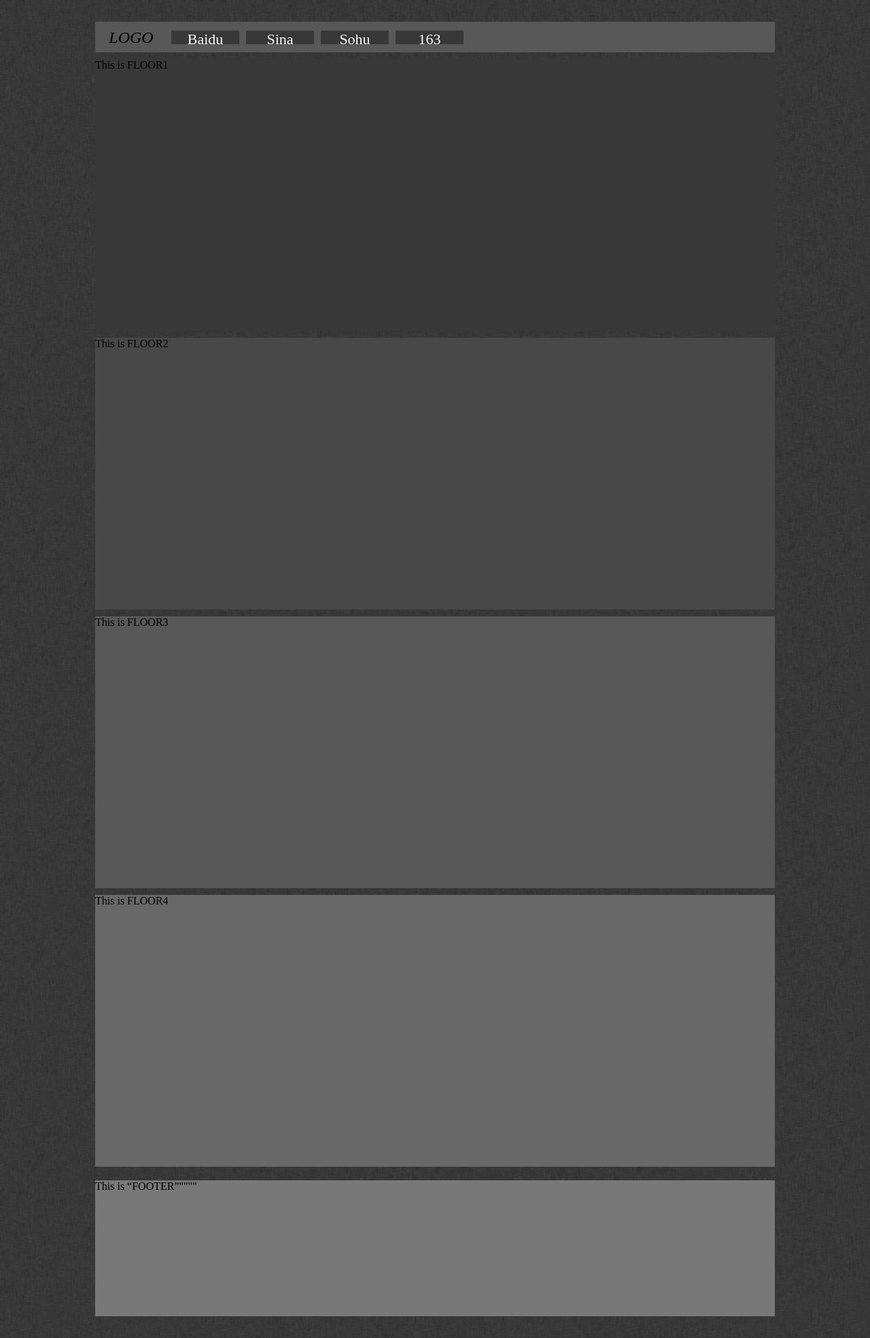
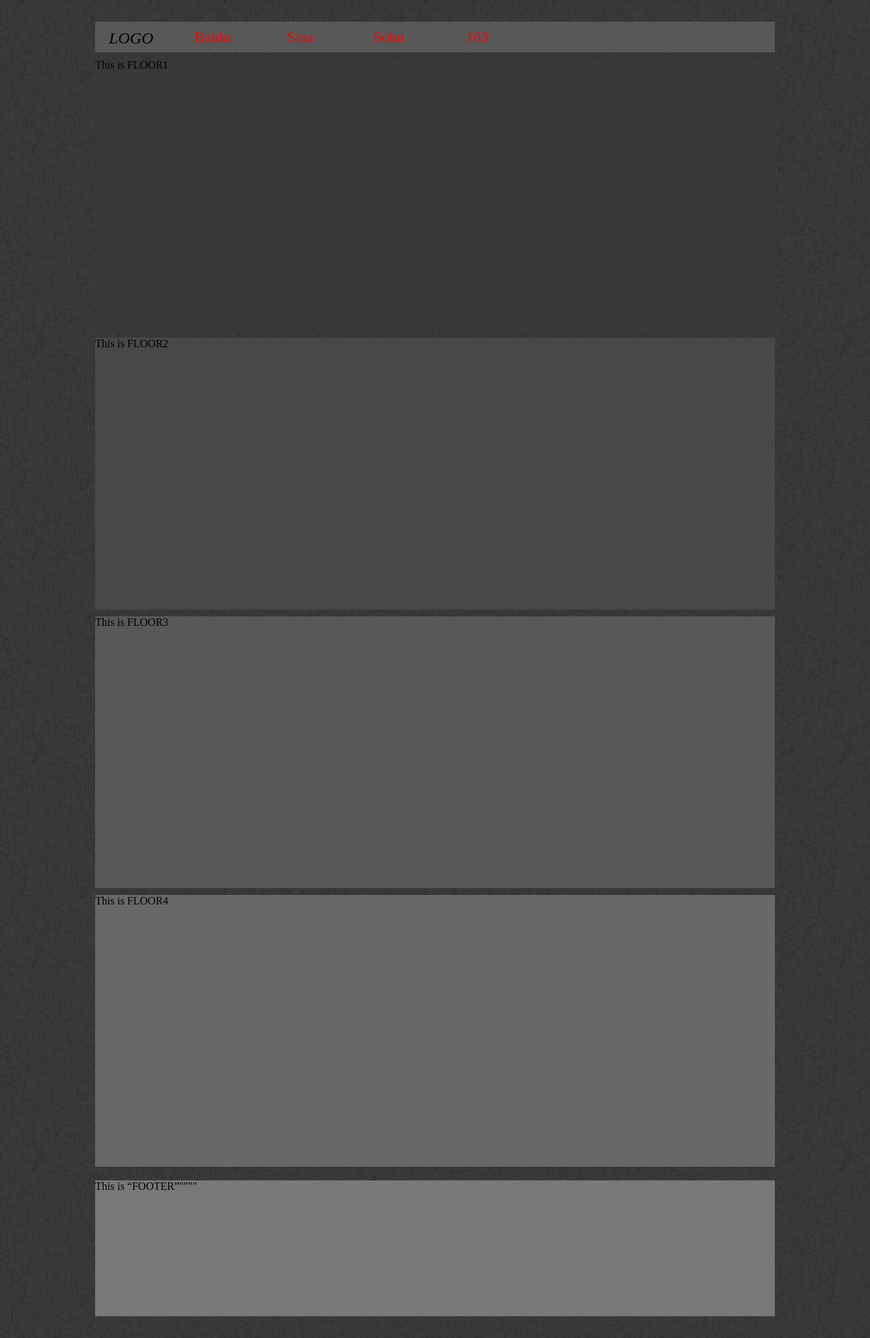
Before and after one commit to shengchi/scsite, a Jekyll site: the page index.html, which Jekyll copies as it is, in a window 1280 px wide. Shown: the whole page at 68% size. Built offline with Jekyll 4.4.1, drawn with Linux system fonts in a browser that asks for light colours.

Commit message:
first post

```diff
--- a/index.html
+++ b/index.html
@@ -67,11 +67,20 @@
 		float:left;
 		padding:5px;
 		}
-	a
+	a:link
 		{
 		display:block;
 		width:100px;
 		height:20px;
+		color:#FF0000;
+		text-decoration:none;
+		font-size:22px;
+		}
+	a:hover
+		{
+		display:block;
+		width:100px;
+		height:25px;
 		background-color:#383838;
 		color:#ffffff;
 		text-decoration:none;
@@ -80,18 +89,18 @@
 	</style>
 　　</head>
 　　<body>
-	<div id="top">
+	<div id="top" >
 	<table >
 	<tr >
-		<td style="width:100px; height:40px;" >
+		<td style="width:100px; height:40px; " >
 			<p style="margin:0; font-style:italic; font-size:24px;" align="center" >LOGO</p>
 		</td>
 		<td style="height:40px;" >
-			<ul style="list-style-type:none; margin:0; padding:0;" >
-				<li ><a href="http://www.baidu.com" align="center" target="_blank" >Baidu</a></li>
-				<li ><a href="http://www.sina.com" align="center" target="_blank" > Sina</a></li>
-				<li ><a href="http://www.sohu.com" align="center" target="_blank" >Sohu</a></li>
-				<li ><a href="http://www.163.com" align="center" target="_blank" >163</a></li>
+			<ul style="list-style-type:none; margin-top:-8px; padding:0;" >
+				<li ><a href="http://www.baidu.com" align="center" target="_blank" style="padding:10px; " >Baidu</a></li>
+				<li ><a href="http://www.sina.com" align="center" target="_blank" style="padding:10px;" > Sina</a></li>
+				<li ><a href="http://www.sohu.com" align="center" target="_blank" style="padding:10px; ">Sohu</a></li>
+				<li ><a href="http://www.163.com" align="center" target="_blank" style="padding:10px; ">163</a></li>
 			</ul>
 		</td>
 	</tr>
```
Also changed, not shown: _asset/20140512154247-725395923.jpg (added).
